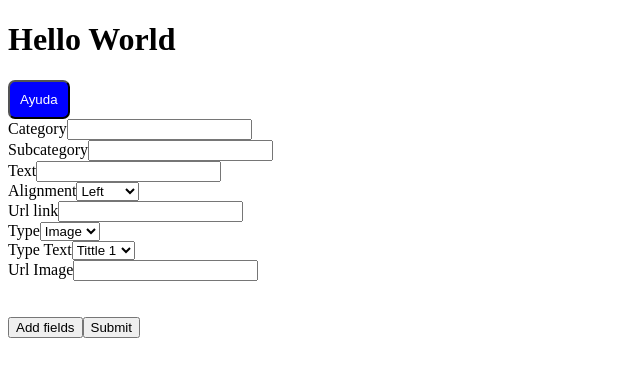
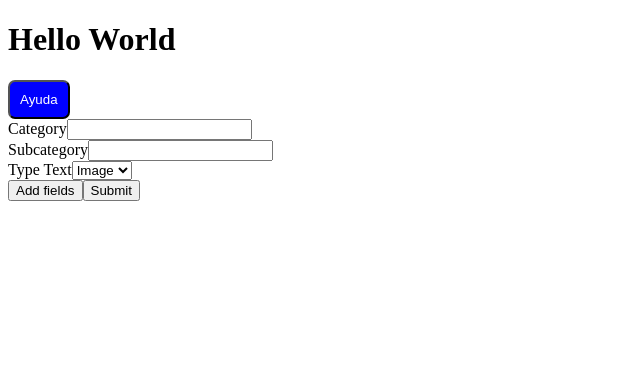
Before and after one commit to ivettepinto/tdx-tickets, a React (Create React App) app: page / in a window 1280 px wide. Shown: the top 376 px of the page, without its empty margins (0-640 px from the left). Built offline with nearby package versions, Linux system fonts and the light colour scheme.

Commit message:
components improved

```diff
--- a/src/components/UI/form/Form.js
+++ b/src/components/UI/form/Form.js
@@ -1,43 +1,32 @@
 import React, { useState } from "react";
-
-
-
 
 const Form = () => {
   const [category, setCategory] = useState("");
   const [subcategory, setSubcategory] = useState("");
+  const [fields, setFields] = useState([]);
+  const [newFieldType, setNewFieldType] = useState("");
 
-  const [fields, setFields] = useState([
-    {
-      text: "",
-      alignment: "",
-      urllink: "",
-      type: "",
-      typeText: "",
-      imageUrl: "",
-    },
-  ]);
-
-  const handleOnChange = (index,event) => {
+  const handleOnChange = (index, event) => {
     let data = [...fields];
     data[index][event.target.name] = event.target.value;
     setFields(data);
   }
 
-  const addFields = () =>{
-    let newField = {
+  const addFields = (type) => {
+    let genericField = {
+      type: "",
       text: "",
       alignment: "",
       urllink: "",
-      type: "",
-      typeText: "",
-      imageUrl: "",
     }
-    setFields([...fields, newField])
+    let specificField = {};
+    switch (type) {
+      case "text": specificField = { ...genericField }
+      case "image": specificField = { ...genericField, imageUrl: "" }
+    }
 
+    setFields([...fields, specificField])
   }
-
-
 
   return (
     <>
@@ -62,10 +51,20 @@ const Form = () => {
         />
         <br />
 
+        <label htmlFor="text">Type Text</label>
+        <select onChange={e => setNewFieldType(e.target.value)} name="type" id="type" required={true} >
+          <option value="image">Image</option>
+          <option value="text">Text</option>
+          <option value="table">Table</option>
+
+        </select>
+        <br />
+
+        <button onClick={() => { addFields(newFieldType) }}> Add fields </button>
         {fields.map((input, index) => (
           <div key={index}>
             <label htmlFor="text">Text</label>
-            <input onChange={(event) => handleOnChange(index,event)} id="text" name="text" type="text" required={true} value={input.text}/>
+            <input onChange={(event) => handleOnChange(index, event)} id="text" name="text" type="text" required={true} value={input.text} />
             <br />
             <label htmlFor="alignment">Alignment</label>
             <select name="align-items" id="align-items" required={true}>
@@ -77,39 +76,25 @@ const Form = () => {
             <br />
 
             <label htmlFor="urllink">Url link</label>
-            <input onChange={(event) => handleOnChange(index,event)} id="urllink" name="urllink" type="text" required={true} value={input.urllink}/>
+            <input onChange={(event) => handleOnChange(index, event)} id="urllink" name="urllink" type="text" required={true} value={input.urllink} />
             <br />
 
-            <label htmlFor="type">Type</label>
-            <select onChange={(event) => handleOnChange(index,event)} name="type" id="type" required={true} value={input.type} >
-              <option value="image">Image</option>
-              <option value="text">Text</option>
-              <option value="table">Table</option>
-            </select>
-            <br />
-
-            <label htmlFor="text">Type Text</label>
-            <select onChange={(event) => handleOnChange(index,event)} name="type" id="type" required={true} value={input.typeText}>
+            <label htmlFor="typeText">type Text</label>
+            <select onChange={(event) => handleOnChange(index, event)} name="typeText" id="typeText" required={true} value={input.type}>
               <option value="h1">Tittle 1</option>
               <option value="h2">Tittle 2</option>
               <option value="p">Simple</option>
             </select>
             <br />
 
-            <label htmlFor="imageurl">Url Image</label>
-            <input onChange={(event) => handleOnChange(index,event)} name="imageurl" id="imageurl" type="text" required={true} value={input.imageurl}/>
-            <br />
-            <br />
-            <br />
+            {fields[index][input.type] === "text"
+
+            }
+
           </div>
         ))}
 
-        <button onClick={addFields}>Add fields</button>
-
-
         <input type="submit" />
-
-
       </form>
     </>
   );
```
